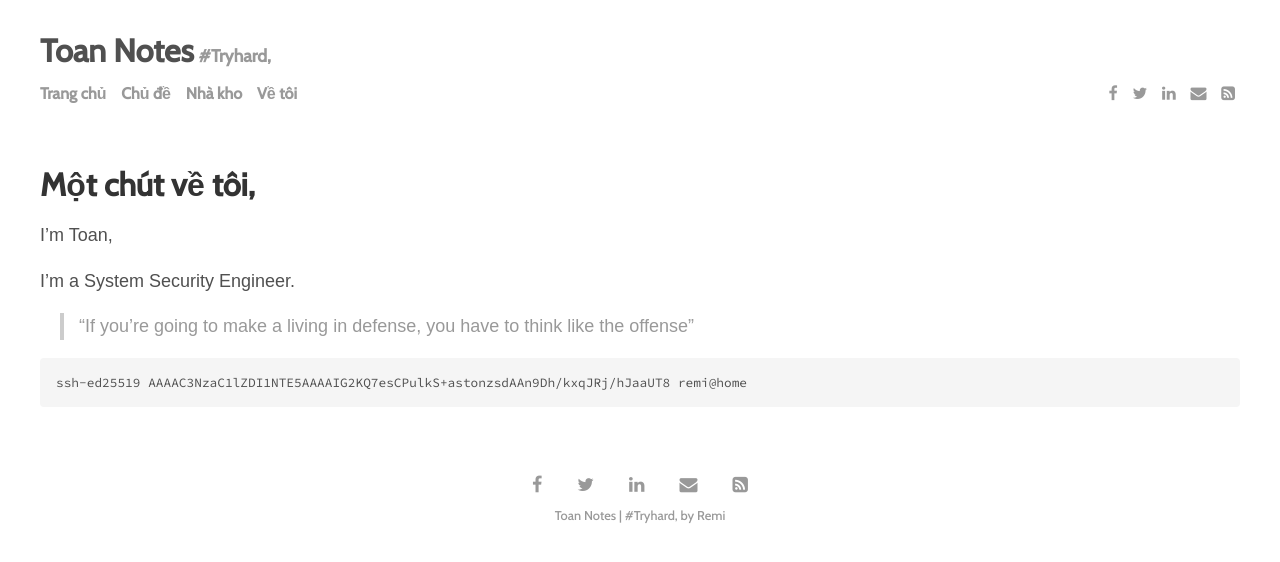
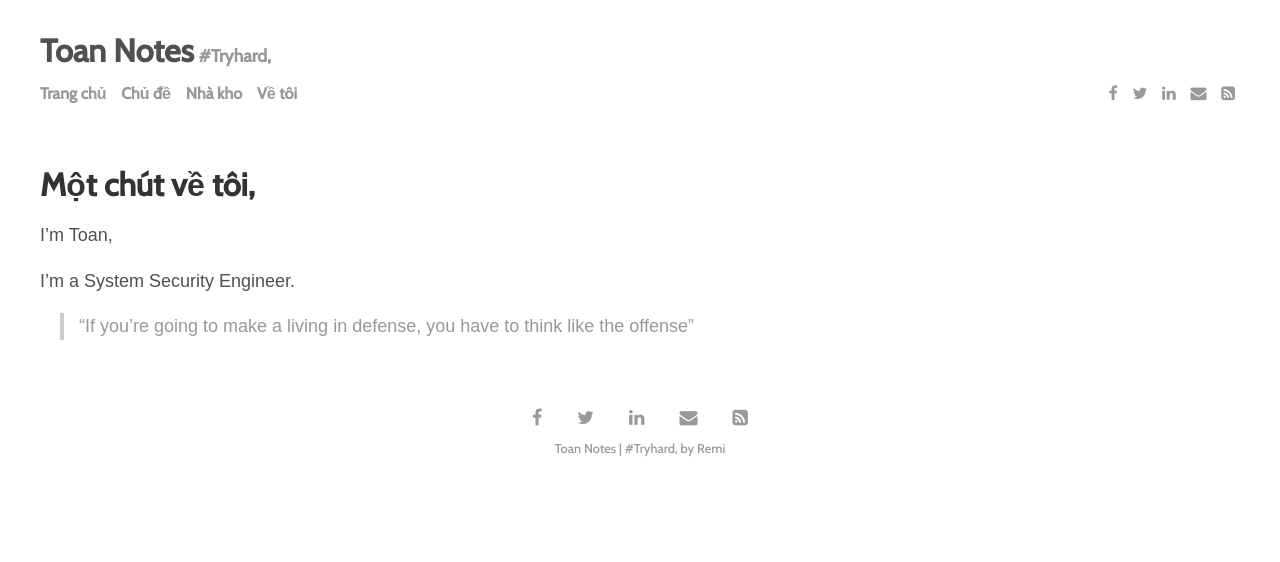
Before and after one commit to toannai/blog, a Jekyll site: the page built from menu/about.md, in a window 1280 px wide. Shown: the top 562 px of the page. Built offline with Jekyll 4.4.1, drawn with Linux system fonts in a browser that asks for light colours; some web fonts are replaced.

Commit message:
update profile

````diff
--- a/menu/about.md
+++ b/menu/about.md
@@ -9,7 +9,3 @@ I'm Toan,
 I'm a System Security Engineer.
 
 > "If you’re going to make a living in defense, you have to think like the offense"
-
-```
-ssh-ed25519 AAAAC3NzaC1lZDI1NTE5AAAAIG2KQ7esCPulkS+astonzsdAAn9Dh/kxqJRj/hJaaUT8 remi@home
-```
````
